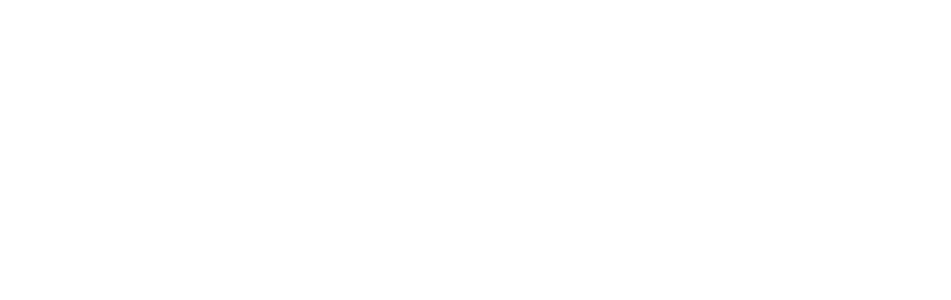
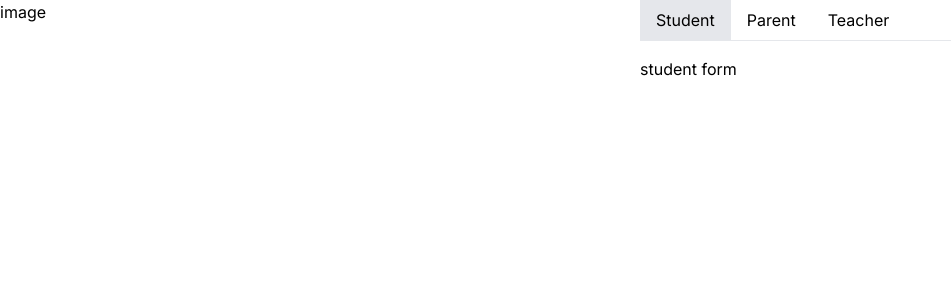
Before and after one commit to AINSoftwareSolution/School-management, a Next.js app: page /login in a window 1280 px wide. Shown: the top 300 px of the page, without its empty margins (0-951 px from the left). Built offline with nearby package versions, Linux system fonts and the light colour scheme.

Commit message:
login layout added

```diff
--- a/src/app/login/page.tsx
+++ b/src/app/login/page.tsx
@@ -1,6 +1,29 @@
+"use client"
+import { Tabs, TabPane } from "../component"
+
 const Login = () => {
     return (
-        <></>
+        <div>
+            <div className="grid grid-cols-2">
+                <div>
+                    image
+                </div>
+                <div>
+                    <Tabs>
+                        <TabPane title="Student">
+                            <> student form</>
+                        </TabPane>
+                        <TabPane title="Parent">
+                            <> Parent form</>
+                        </TabPane>
+                        <TabPane title="Teacher">
+                            <>Teacher form</>
+                        </TabPane>
+                    </Tabs>
+                </div>
+            </div>
+        </div>
+
     )
 }
 
```
